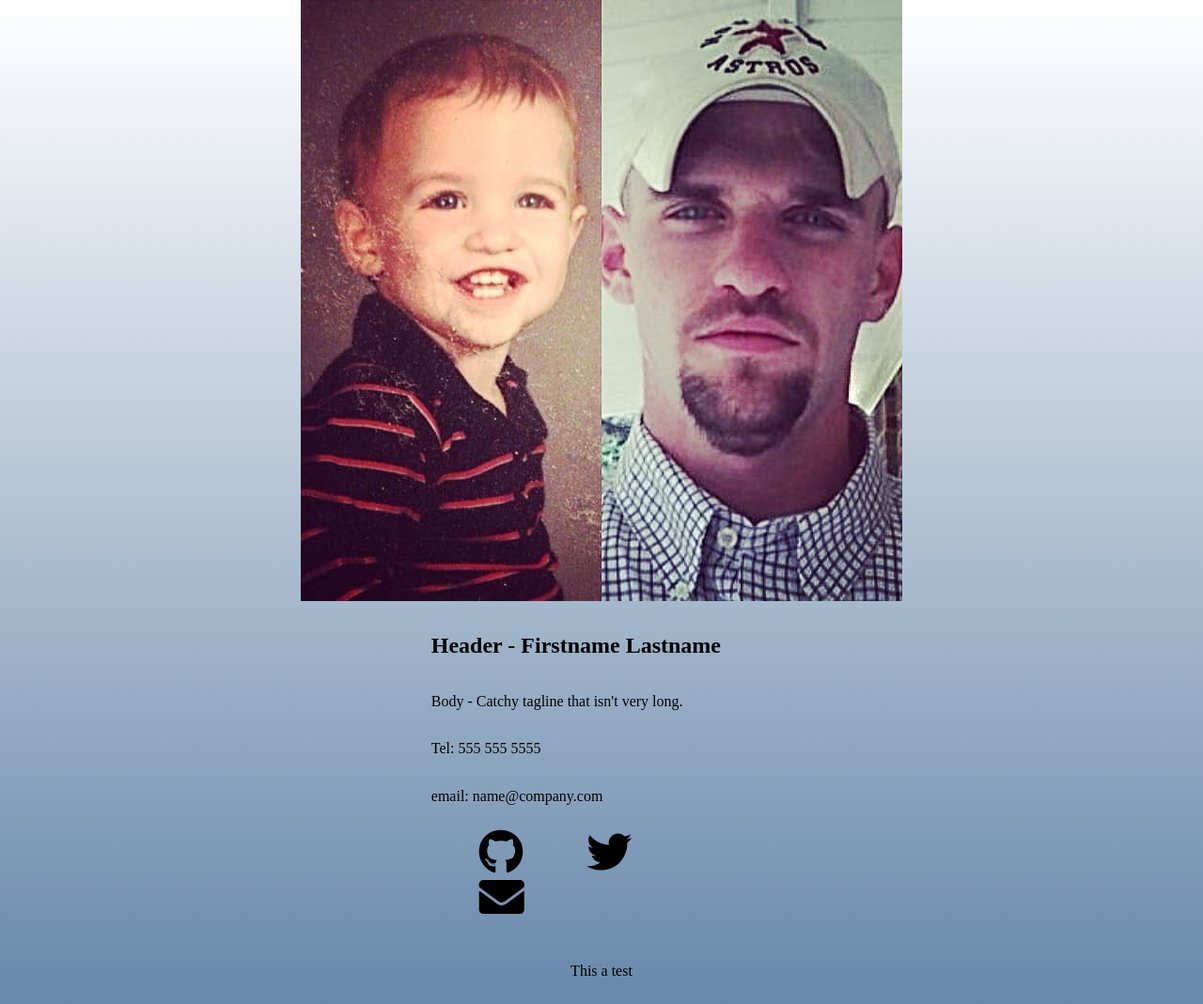
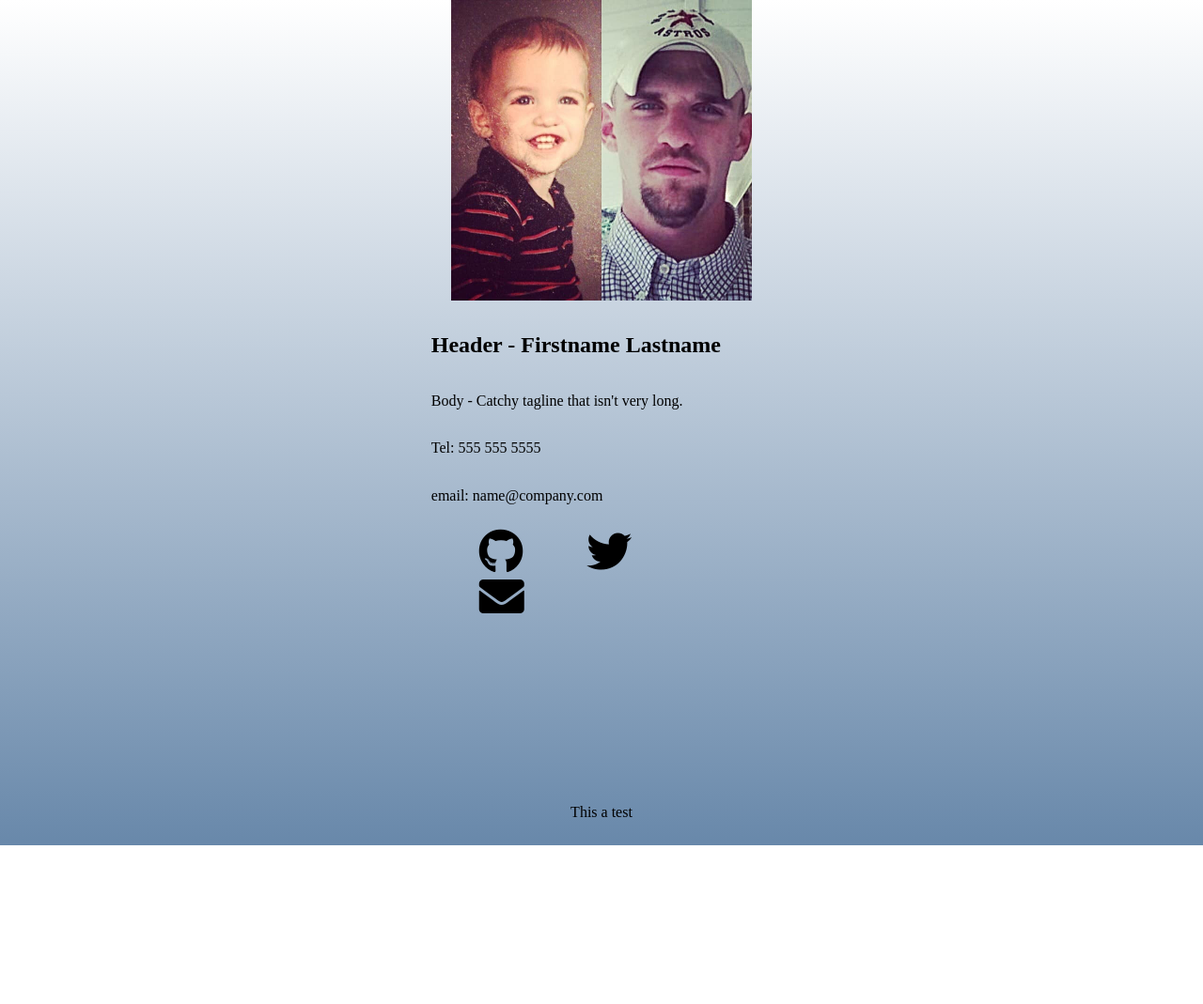
Before and after one commit to mwoolweaver/contigo, a Jekyll site: the page built from index.html, in a window 1280 px wide. Shown: the whole page at 94% size. Built offline with Jekyll 4.4.1, drawn with Linux system fonts in a browser that asks for light colours; nearby versions of some CDN libraries; after the commit the page ends 900 px from its top, so only the background shows below that.

Commit message:
Update default.html

```diff
--- a/_layouts/default.html
+++ b/_layouts/default.html
@@ -4,7 +4,7 @@
     <body>
         <main class="wrapper">
             <header>
-                    <img class="img" src="https://raw.githubusercontent.com/mwoolweaver/contigo/master/_layouts/me.jpg">
+                    <img src="https://raw.githubusercontent.com/mwoolweaver/contigo/master/_layouts/me.jpg" width="320px">
             </header>
             {{ content }}
             <footer>
```
